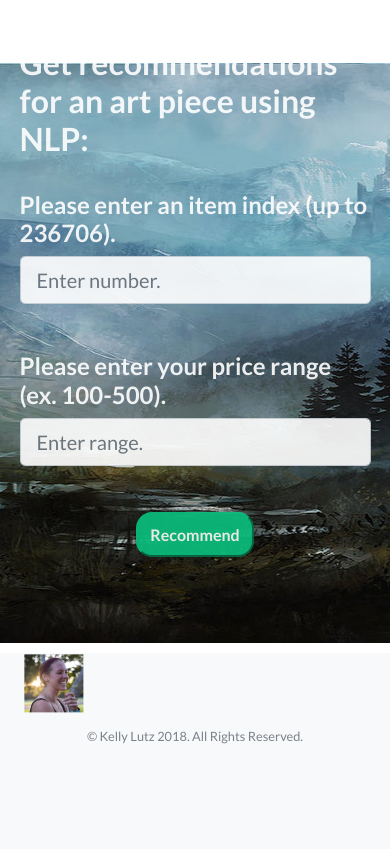
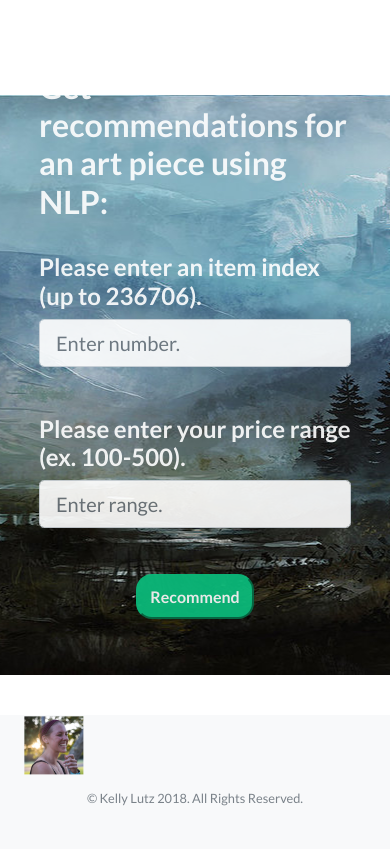
Before and after one commit to klutz4/product_recommender, a Flask app: page /nlp in a window 390 px wide. Shown: the part 80-929 px from the top of the page. Before the commit the page ends 824 px from the top, so only its background shows below. Run offline with Flask 2, Linux system fonts and the light colour scheme; parts of the project's set-up code (start-up, migrations or seed data) failed here and were passed over; some libraries are stand-ins or nearby versions.

Commit message:
mobile edits

```diff
--- a/app/templates/neural_net.html
+++ b/app/templates/neural_net.html
@@ -95,7 +95,7 @@ body {
 }
 </style>
 
-<div class="main" style="padding: 5vw 25% 5vw 25%;color:white;">
+<div class="main" style="padding: 5vw 10% 5vw 10%;color:white;">
   <br>
   <br>
   <h2>Get recommendations for an art piece using Neural Nets:</h2>
--- a/app/templates/nlp.html
+++ b/app/templates/nlp.html
@@ -92,7 +92,8 @@
       <a href=mailto:klutz904@gmail.com>Contact</a>
     </nav>
 
-<div class="main" style="padding: 5vw 5% 5vw 5%;color:white;">
+<div class="main" style="padding: 5vw 10% 5vw 10%;color:white;">
+  <br>
   <br>
   <h2>Get recommendations for an art piece using NLP:</h2>
     <br>
```
